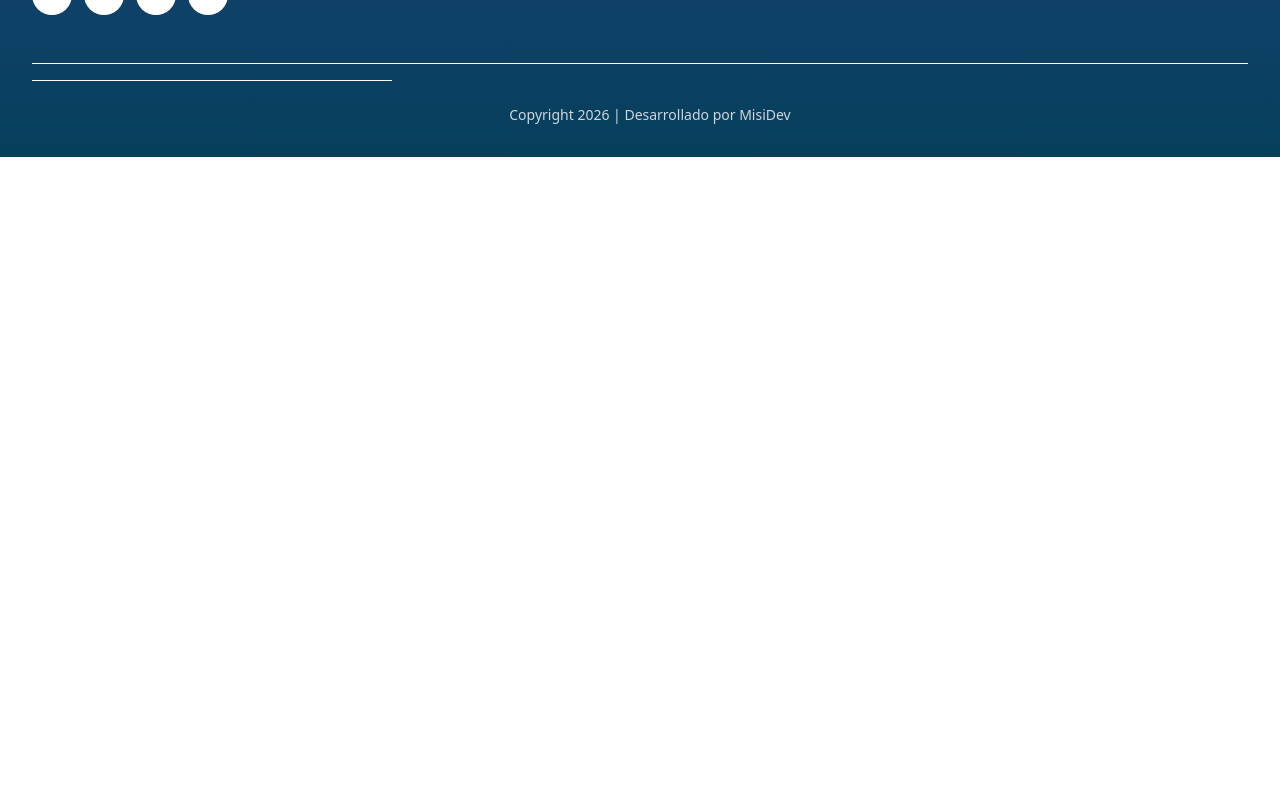
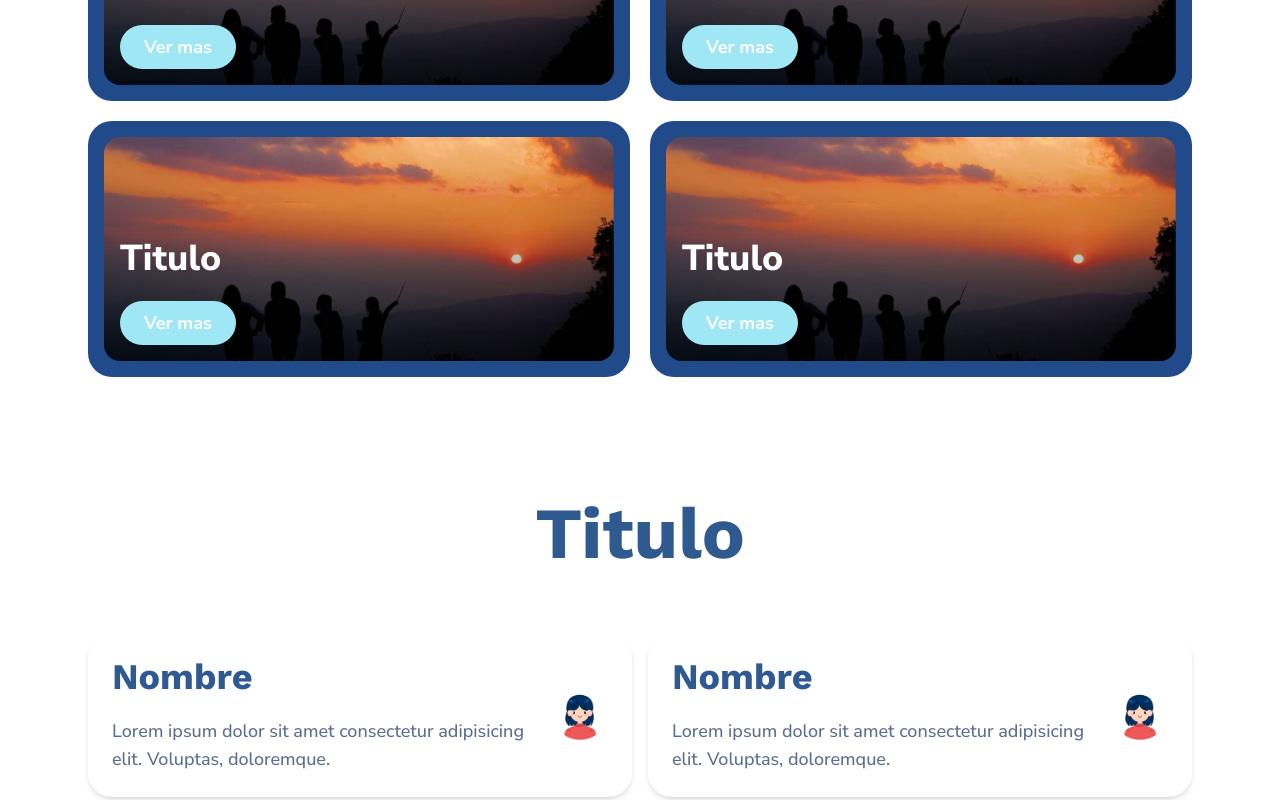
Before and after one commit to MrDrogoa/agencia-digital, a Vue app: page /success in a window 1280 px wide. Shown: the part 900-1700 px from the top of the page. Before the commit the page ends 1057 px from the top, so only its background shows below. Built offline with nearby package versions, Linux system fonts and the light colour scheme; some icons are missing.

Commit message:
Document today's Success updates

```diff
--- a/src/components/SuccessComponents.vue
+++ b/src/components/SuccessComponents.vue
@@ -1,9 +1,13 @@
 <script setup>
 import SuccesHero from "@/components/hero/succes/SuccesHero.vue";
+import CardSuccess from "@/components/main/succesmain/CardSuccess.vue";
+import CommentsSuccess from "@/components/main/succesmain/CommentsSuccess.vue";
 </script>
 
 <template>
   <section class="max-w-325 mx-auto px-4 xl:px-0">
     <succes-hero />
+    <card-success />
+    <comments-success />
   </section>
 </template>
--- /dev/null
+++ b/src/components/main/succesmain/CardContentSuccess.vue
@@ -0,0 +1,84 @@
+<script setup>
+import { RouterLink } from "vue-router";
+import ButtonSingleComponents from "@/components/buttons/ButtonSingleComponents.vue";
+import image from "@/assets/carrusel/image-1.webp";
+
+const props = defineProps({
+  cards: {
+    type: Array,
+    default: () => [
+      {
+        id: 1,
+        title: "Titulo",
+        image,
+        buttonText: "Ver mas",
+        to: "/success",
+      },
+      {
+        id: 2,
+        title: "Titulo",
+        image,
+        buttonText: "Ver mas",
+        to: "/success",
+      },
+      {
+        id: 3,
+        title: "Titulo",
+        image,
+        buttonText: "Ver mas",
+        to: "/success",
+      },
+      {
+        id: 4,
+        title: "Titulo",
+        image,
+        buttonText: "Ver mas",
+        to: "/success",
+      },
+    ],
+  },
+});
+</script>
+
+<template>
+  <div
+    class="mx-auto mt-8 flex w-full max-w-6xl flex-wrap gap-4 px-4 md:gap-5 md:px-6"
+  >
+    <article
+      v-for="card in props.cards"
+      :key="card.id"
+      class="w-full rounded-3xl bg-[#204A8A] p-4 md:w-[calc(50%-0.625rem)]"
+    >
+      <div class="relative h-48 overflow-hidden rounded-2xl sm:h-56">
+        <img
+          :src="card.image"
+          :alt="card.title"
+          class="h-full w-full object-cover"
+        />
+
+        <div
+          class="absolute inset-0 flex flex-col justify-end bg-linear-to-t from-black/60 via-black/20 to-transparent p-4"
+        >
+          <h3
+            class="font-secondary text-3xl lg:text-4xl font-extrabold leading-none text-white"
+          >
+            {{ card.title }}
+          </h3>
+
+          <component
+            :is="card.external ? 'a' : RouterLink"
+            :href="card.external ? card.to : undefined"
+            :to="!card.external ? card.to : undefined"
+            :target="card.external ? '_blank' : undefined"
+            :rel="card.external ? 'noopener noreferrer' : undefined"
+            class="inline-flex w-fit"
+          >
+            <ButtonSingleComponents>
+              {{ card.buttonText || "Ver mas" }}
+            </ButtonSingleComponents>
+          </component>
+        </div>
+      </div>
+    </article>
+  </div>
+</template>
--- /dev/null
+++ b/src/components/main/succesmain/CardSuccess.vue
@@ -0,0 +1,11 @@
+<script setup>
+import TextH2Components from "@/components/font/TextH2Components.vue";
+import CardContentSuccess from "@/components/main/succesmain/CardContentSuccess.vue";
+</script>
+
+<template>
+  <section class="pt-8 md:pt-20 lg:pt-25 xl:pt-30">
+    <text-h-2-components class="text-center"> Titulo </text-h-2-components>
+    <card-content-success />
+  </section>
+</template>
--- /dev/null
+++ b/src/components/main/succesmain/CommentsContentSuccess.vue
@@ -0,0 +1,99 @@
+<script setup>
+import avatar from "@/assets/success/avatar.webp";
+import ParagraphComponents from "@/components/font/ParagraphComponents.vue";
+
+const props = defineProps({
+  comments: {
+    type: Array,
+    default: () => [
+      {
+        id: 1,
+        name: "Nombre",
+        comment:
+          "Lorem ipsum dolor sit amet consectetur adipisicing elit. Voluptas, doloremque.",
+        img: avatar,
+      },
+      {
+        id: 2,
+        name: "Nombre",
+        comment:
+          "Lorem ipsum dolor sit amet consectetur adipisicing elit. Voluptas, doloremque.",
+        img: avatar,
+      },
+      {
+        id: 3,
+        name: "Nombre",
+        comment:
+          "Lorem ipsum dolor sit amet consectetur adipisicing elit. Voluptas, doloremque.",
+        img: avatar,
+      },
+      {
+        id: 4,
+        name: "Nombre",
+        comment:
+          "Lorem ipsum dolor sit amet consectetur adipisicing elit. Voluptas, doloremque.",
+        img: avatar,
+      },
+      {
+        id: 5,
+        name: "Nombre",
+        comment:
+          "Lorem ipsum dolor sit amet consectetur adipisicing elit. Voluptas, doloremque.",
+        img: avatar,
+      },
+      {
+        id: 6,
+        name: "Nombre",
+        comment:
+          "Lorem ipsum dolor sit amet consectetur adipisicing elit. Voluptas, doloremque.",
+        img: avatar,
+      },
+      {
+        id: 7,
+        name: "Nombre",
+        comment:
+          "Lorem ipsum dolor sit amet consectetur adipisicing elit. Voluptas, doloremque.",
+        img: avatar,
+      },
+      {
+        id: 8,
+        name: "Nombre",
+        comment:
+          "Lorem ipsum dolor sit amet consectetur adipisicing elit. Voluptas, doloremque.",
+        img: avatar,
+      },
+    ],
+  },
+});
+</script>
+
+<template>
+  <div
+    class="mx-auto grid w-full max-w-6xl grid-cols-1 gap-4 px-4 md:grid-cols-2 md:px-6"
+  >
+    <article
+      v-for="comments in props.comments"
+      :key="comments.id"
+      class="flex items-center gap-4 rounded-3xl bg-white p-4 md:p-6 shadow-md"
+    >
+      <div class="min-w-0 flex-1">
+        <h3
+          class="text-[#2E5A8F] text-2xl md:text-3xl lg:text-4xl font-bold mb-3 sm:mb-4 md:mb-5 font-primary"
+        >
+          {{ comments.name }}
+        </h3>
+        <paragraph-components>
+          {{ comments.comment }}
+        </paragraph-components>
+      </div>
+
+      <div class="shrink-0">
+        <img
+          :src="comments.img"
+          :alt="comments.name"
+          class="h-14 w-14 rounded-full object-cover"
+        />
+      </div>
+    </article>
+  </div>
+</template>
--- /dev/null
+++ b/src/components/main/succesmain/CommentsSuccess.vue
@@ -0,0 +1,11 @@
+<script setup>
+import TextH2Components from "@/components/font/TextH2Components.vue";
+import CommentsContentSuccess from "@/components/main/succesmain/CommentsContentSuccess.vue";
+</script>
+
+<template>
+  <section class="pt-8 md:pt-20 lg:pt-25 xl:pt-30">
+    <text-h-2-components class="text-center"> Titulo </text-h-2-components>
+    <comments-content-success />
+  </section>
+</template>
```
Also changed, not shown: src/assets/success/avatar.webp (added), 1 other file (tests, documents, lock files or other folders).
